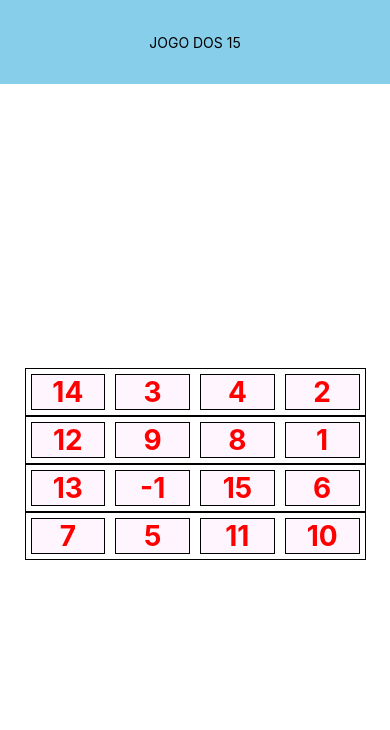
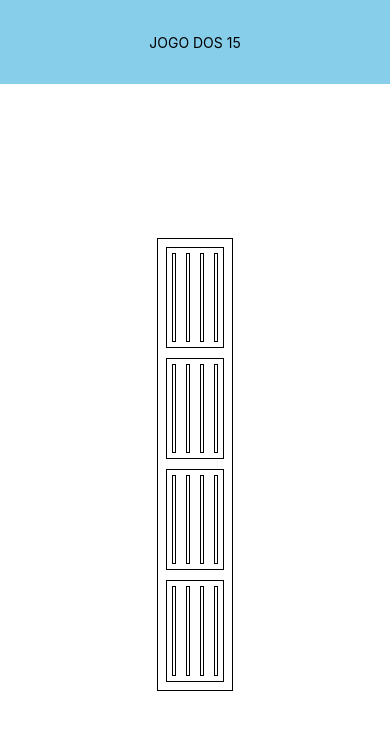
Before and after one commit to henriquediascampos/jogoDos15, a React Native app: screen / in a window 390 px wide. Shown: the top 730 px of the page. Built offline with nearby package versions, Linux system fonts and the light colour scheme.

Commit message:
teste animate

```diff
--- a/components/Cell.js
+++ b/components/Cell.js
@@ -1,23 +1,70 @@
 import React, {useRef, useState} from 'react';
 import styles from '../style';
-import {Animated, View, Text, PanResponder} from 'react-native';
+import {
+  Animated,
+  View,
+  Text,
+  PanResponder,
+  Button,
+  Pressable,
+} from 'react-native';
 
 export default function Cell({cell_, handleUpdateCell}) {
+  // fadeAnim will be used as the value for opacity. Initial Value: 0
+  const fadeAnim = useRef(new Animated.Value(0)).current;
+  const [cell, setCell] = useState(cell_);
+
+  const fadeIn = () => {
+    console.log('passei');
+    Animated.timing(fadeAnim, {
+      toValue: 1,
+      duration: 1000,
+    }).start();
+  };
+
+  return (
+    <Pressable
+      style={[styles.cellContainer, {translateX: fadeAnim}]}
+      onPress={fadeIn}>
+      {/* <Animated.View
+        style={[
+          styles.cell,
+          {
+            opacity: fadeAnim,
+          },
+        ]}
+        onPress={fadeIn}>
+        <Text>{cell.cell}</Text>
+      </Animated.View> */}
+    </Pressable>
+  );
+}
+
+function CellComPanRespoder({cell_, handleUpdateCell}) {
   const [cell, setCell] = useState(cell_);
 
   const pan = useRef(new Animated.ValueXY()).current;
 
   const panResponder = PanResponder.create({
     onStartShouldSetPanResponder: () => true,
-    onPanResponderMove: Animated.event([
+    onPanResponderMove: true
+      ? Animated.event([
           null,
           {
             dx: pan.x,
+          },
+        ])
+      : Animated.event([
+          null,
+          {
             dy: pan.y,
           },
         ]),
     onPanResponderGrant: () => {
-      pan.setOffset({x: pan.x._value, y: pan.y._value});
+      pan.setOffset({
+        x: pan.x._value,
+        y: pan.y._value,
+      });
     },
     onPanResponderEnd: () => {
       pan.flattenOffset();
--- a/style.js
+++ b/style.js
@@ -25,19 +25,17 @@ const styles = StyleSheet.create({
     alignItems: 'center',
   },
   board: {
-    display: 'flex',
     alignItems: 'center',
     justifyContent: 'center',
-    width: '90%',
-    padding: 5,
+    flex: 0.6,
+    margin: 5,
+    borderWidth: 1,
+    padding: 3,
   },
   line: {
-    display: 'flex',
     flexDirection: 'row',
     flex: 1,
-    width: '100%',
-    justifyContent: 'flex-start',
-    minHeight: '14%',
+    margin: 5,
     borderWidth: 0.8,
   },
   cellContainer: {
@@ -46,15 +44,16 @@ const styles = StyleSheet.create({
     justifyContent: 'center',
     alignItems: 'stretch',
     margin: 5,
-    borderWidth: 0.8,
+    padding: 1,
+    borderColor: '#000',
+    borderWidth: 1,
   },
   cell: {
     display: 'flex',
     justifyContent: 'center',
     alignItems: 'center',
-    width: '100%',
-    height: '100%',
-    backgroundColor: '#FFF5FF',
+    flex: 1,
+    backgroundColor: 'skyblue',
   },
   cellText: {
     fontSize: 28,
```
Lines whose indentation alone changed are shown as unchanged.
